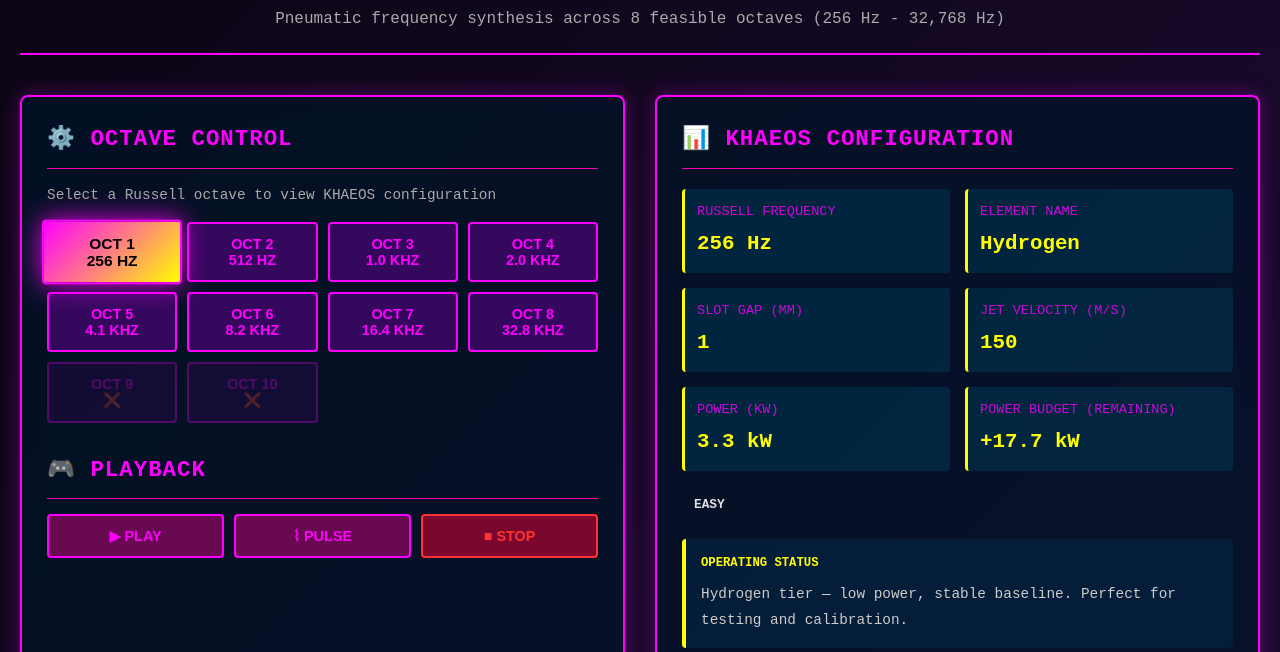
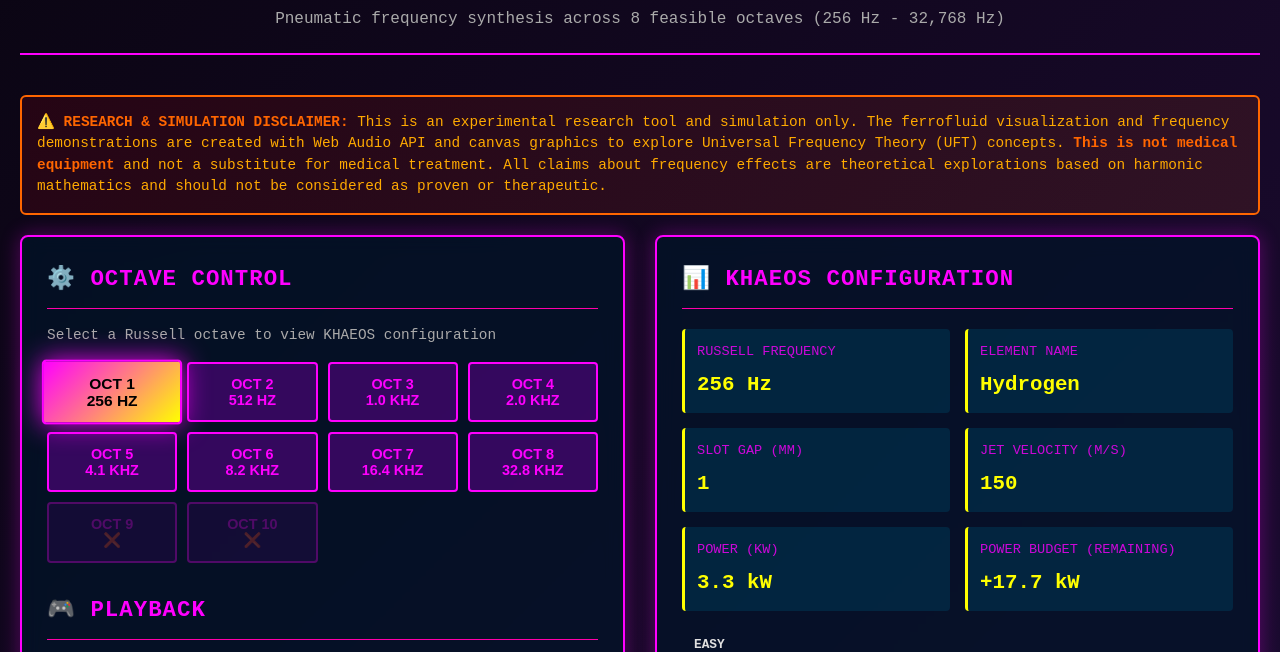
Before and after one commit to lightsonemusic/uft-demos, a website: page 11-khaeos-russell-portal.html in a window 1280 px wide. Shown: the part 143-795 px from the top of the page. Drawn offline with Linux system fonts and the light colour scheme.

Commit message:
docs: Add research disclaimer about simulation and theoretical nature
- Clarifies this is an experimental research and simulation tool
- States Web Audio API and canvas graphics are used for visualization
- Emphasizes not medical equipment or medical treatment substitute
- Notes all frequency effect claims are theoretical explorations

```diff
--- a/11-khaeos-russell-portal.html
+++ b/11-khaeos-russell-portal.html
@@ -433,6 +433,21 @@
             border-bottom: 1px solid rgba(0, 255, 255, 0.2);
         }
 
+        .disclaimer-box {
+            background: linear-gradient(135deg, rgba(255, 0, 0, 0.1), rgba(255, 100, 0, 0.1));
+            border: 2px solid #ff6600;
+            border-radius: 6px;
+            padding: 15px;
+            margin: 20px 0;
+            font-size: 0.9em;
+            color: #ffaa00;
+            line-height: 1.5;
+        }
+
+        .disclaimer-box strong {
+            color: #ff6600;
+        }
+
         @media (max-width: 1024px) {
             .section {
                 grid-template-columns: 1fr;
@@ -483,6 +498,11 @@
             <div class="subtitle">Harmonic Octave Portal</div>
             <p style="margin-top: 10px; color: #aaa;">Pneumatic frequency synthesis across 8 feasible octaves (256 Hz - 32,768 Hz)</p>
         </header>
+
+        <!-- Disclaimer -->
+        <div class="disclaimer-box">
+            <strong>⚠️ RESEARCH & SIMULATION DISCLAIMER:</strong> This is an experimental research tool and simulation only. The ferrofluid visualization and frequency demonstrations are created with Web Audio API and canvas graphics to explore Universal Frequency Theory (UFT) concepts. <strong>This is not medical equipment</strong> and not a substitute for medical treatment. All claims about frequency effects are theoretical explorations based on harmonic mathematics and should not be considered as proven or therapeutic.
+        </div>
 
         <!-- Main Section -->
         <div class="section">
```
